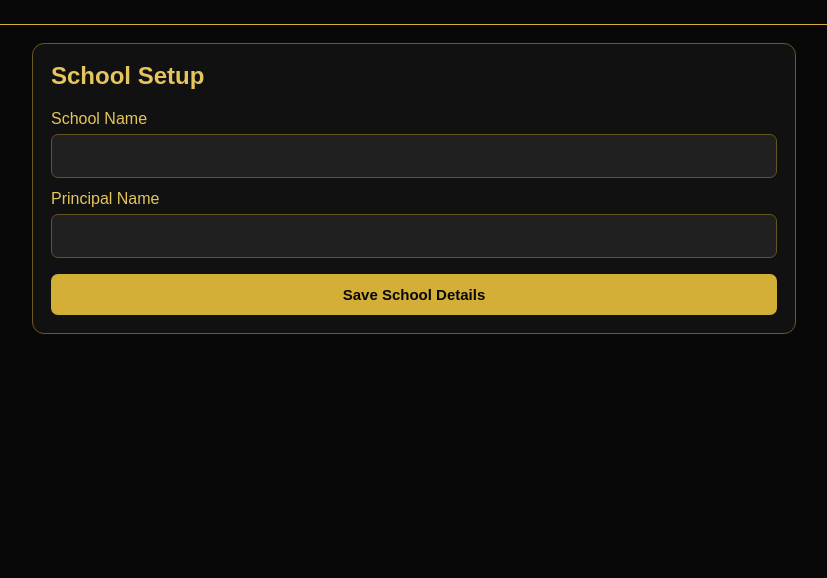
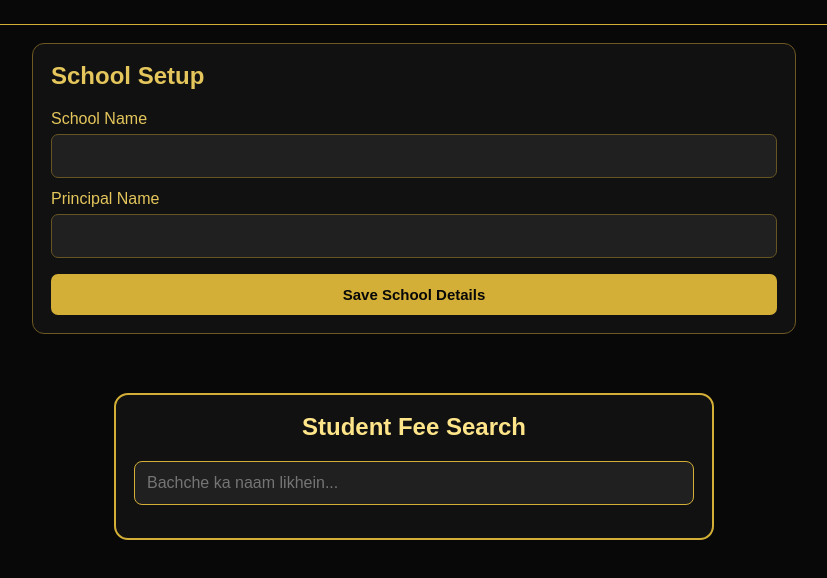
Before and after one commit to sv919599-lgtm/SV-Group-School-Management-, a plain HTML site: page index.html in a window 1280 px wide. Shown: the part 88-666 px from the top of the page, without its empty margins (226-1053 px from the left). Drawn offline with Linux system fonts and the light colour scheme.

Commit message:
Update index.html

```diff
--- a/index.html
+++ b/index.html
@@ -197,5 +197,62 @@ list.appendChild(item);
 }
 init();
 </script>
+
+<!-- SV GROUP Student Fee Search -->
+<div id="sv-fee-search" style="max-width:600px;margin:25px auto;padding:18px;background:#111;color:#fff;border:2px solid #d4af37;border-radius:14px;font-family:Arial,sans-serif;">
+  <h2 style="color:#ffe58a;text-align:center;">Student Fee Search</h2>
+  <input id="sv-search-name" type="text" placeholder="Bachche ka naam likhein..."
+    oninput="svSearchStudent()"
+    style="width:100%;box-sizing:border-box;padding:12px;border-radius:8px;border:1px solid #d4af37;font-size:16px;">
+  <div id="sv-search-results" style="margin-top:15px;"></div>
+</div>
+
+<script>
+/* Demo student data: baad mein school ke asli records jodenge */
+const svStudents = [
+  {name:"Shiva Kumar", className:"5", roll:"12", total:5000, paid:4000},
+  {name:"Shiva Yadav", className:"7", roll:"8", total:6000, paid:5500},
+  {name:"Shivam Singh", className:"6", roll:"15", total:5500, paid:3000}
+];
+
+function svSearchStudent() {
+  const query = document.getElementById("sv-search-name").value.trim().toLowerCase();
+  const results = document.getElementById("sv-search-results");
+
+  if (!query) {
+    results.innerHTML = "";
+    return;
+  }
+
+  const matches = svStudents.filter(s => s.name.toLowerCase().includes(query));
+
+  if (!matches.length) {
+    results.textContent = "Koi student nahi mila.";
+    return;
+  }
+
+  results.replaceChildren();
+
+  matches.forEach(s => {
+    const card = document.createElement("div");
+    card.style.cssText = "padding:12px;margin-top:10px;background:#222;border:1px solid #d4af37;border-radius:8px;";
+
+    const title = document.createElement("h3");
+    title.style.color = "#ffe58a";
+    title.textContent = s.name;
+
+    const details = document.createElement("p");
+    details.textContent = "Class: " + s.className + " | Roll No: " + s.roll;
+
+    const fee = document.createElement("p");
+    fee.textContent = "Total Fee: ₹" + s.total +
+      " | Paid: ₹" + s.paid + " | Due: ₹" + (s.total - s.paid);
+
+    card.append(title, details, fee);
+    results.appendChild(card);
+  });
+}
+</script>
+
 </body>
 </html>
```
